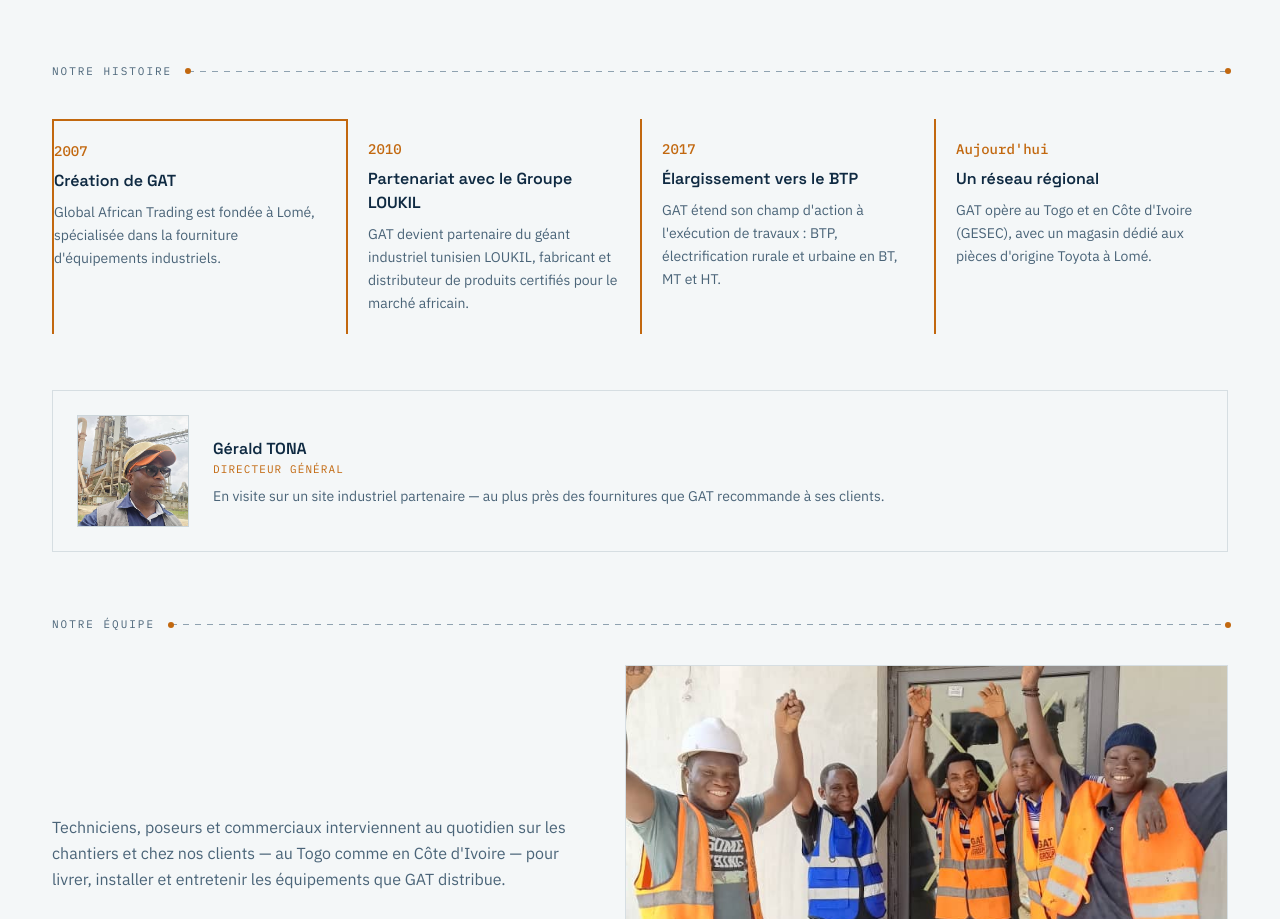
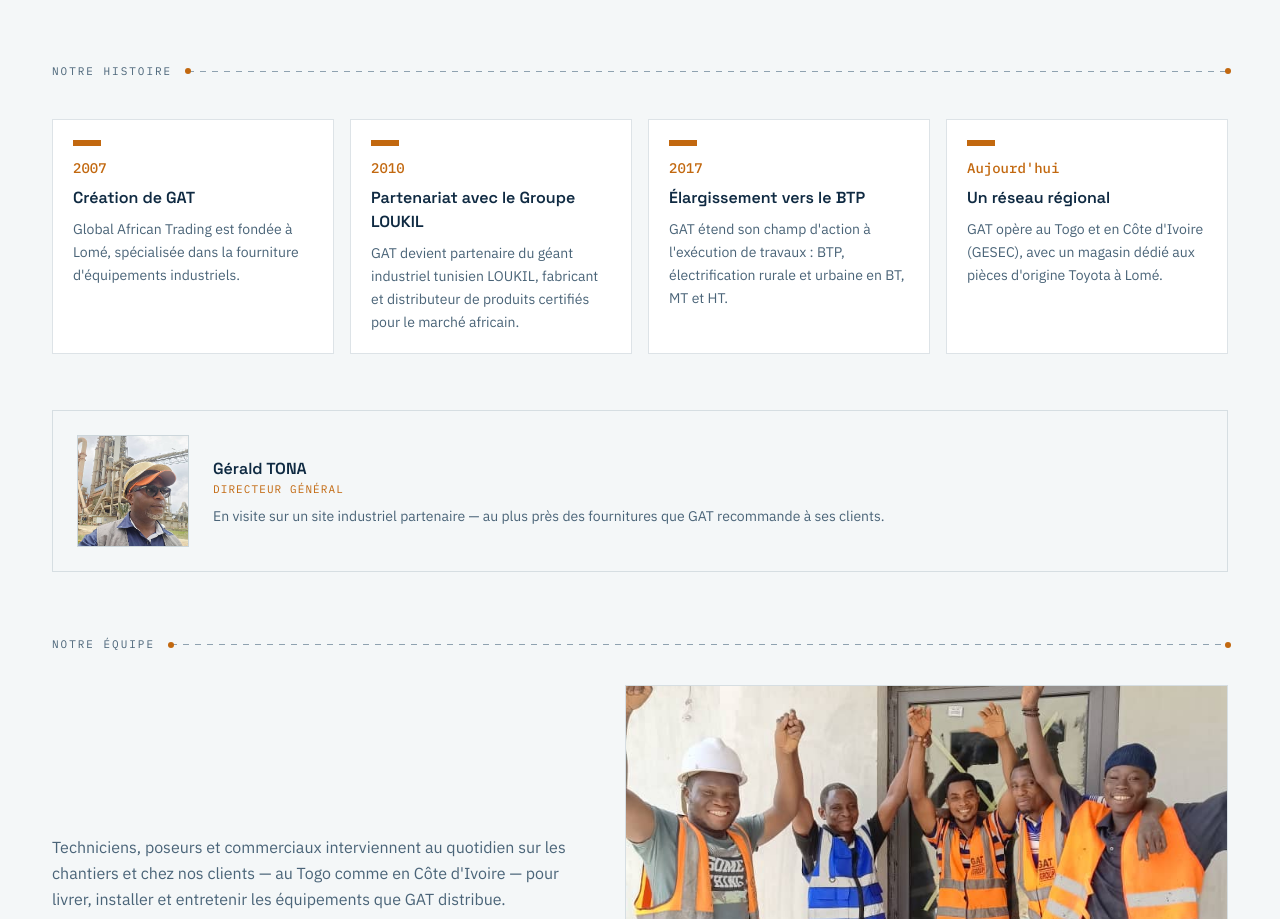
Before and after one commit to delldigital1-gif/gat-group, a Next.js app: page /qui-sommes-nous in a window 1280 px wide. Shown: the part 788-1707 px from the top of the page. Built offline with nearby package versions, Linux system fonts and the light colour scheme.

Commit message:
Fix: frise chronologique - encadrement complet et coherent sur les 4 etapes

```diff
--- a/src/app/qui-sommes-nous/page.tsx
+++ b/src/app/qui-sommes-nous/page.tsx
@@ -57,15 +57,11 @@ export default function AboutPage() {
 
       <div className="mt-14">
         <SectionDivider label="Notre histoire" />
-        <div className="mt-8 grid gap-0 sm:grid-cols-4">
-          {timeline.map((step, i) => (
-            <div
-              key={step.year}
-              className={`border-t-2 border-copper px-0 py-5 sm:px-5 sm:border-t-0 sm:border-l-2 ${
-                i === 0 ? "sm:pl-0 sm:border-l-0 sm:border-t-2" : ""
-              }`}
-            >
-              <p className="font-mono text-sm font-medium text-copper">{step.year}</p>
+        <div className="mt-8 grid gap-4 sm:grid-cols-4">
+          {timeline.map((step) => (
+            <div key={step.year} className="border border-steel-soft/30 bg-paper p-5">
+              <span className="block h-1.5 w-7 bg-copper" aria-hidden />
+              <p className="mt-3 font-mono text-sm font-medium text-copper">{step.year}</p>
               <h3 className="mt-2 font-display text-base font-semibold text-blueprint">{step.title}</h3>
               <p className="mt-2 text-sm leading-relaxed text-steel">{step.text}</p>
             </div>
```
